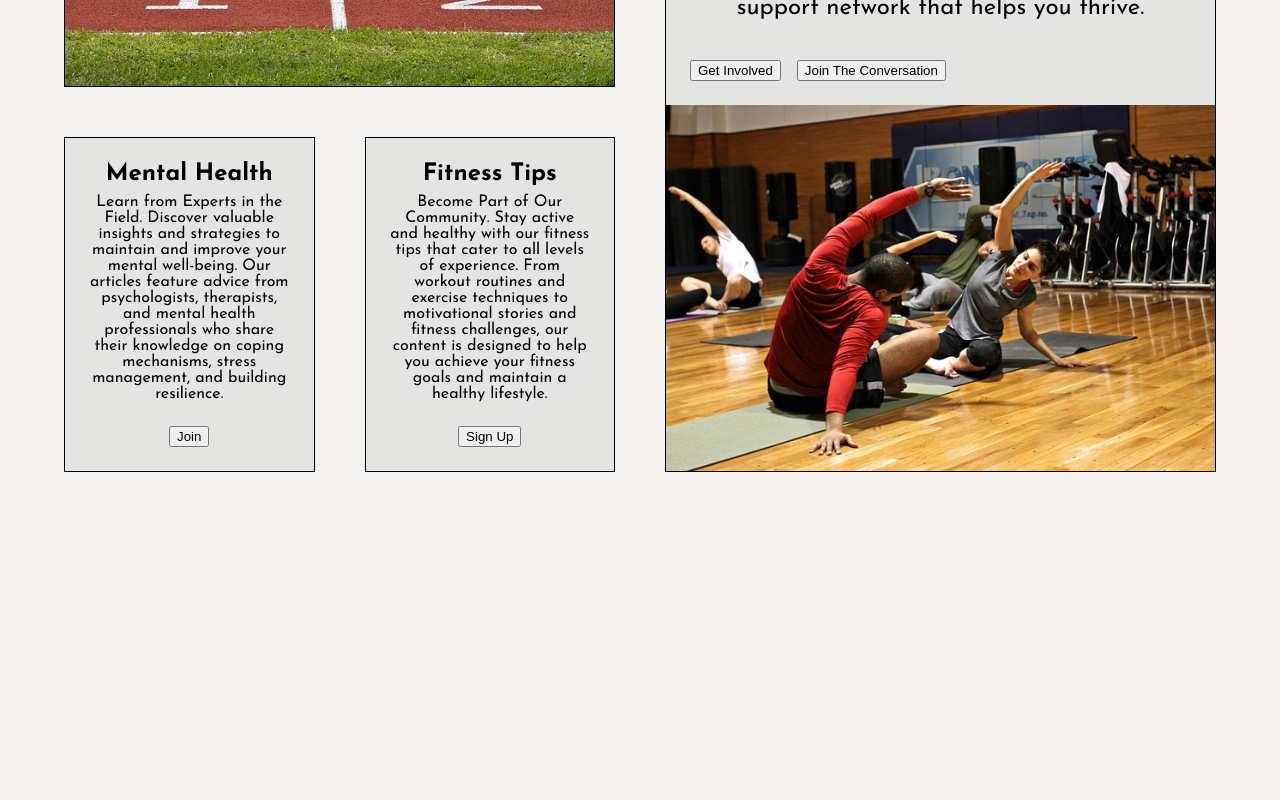
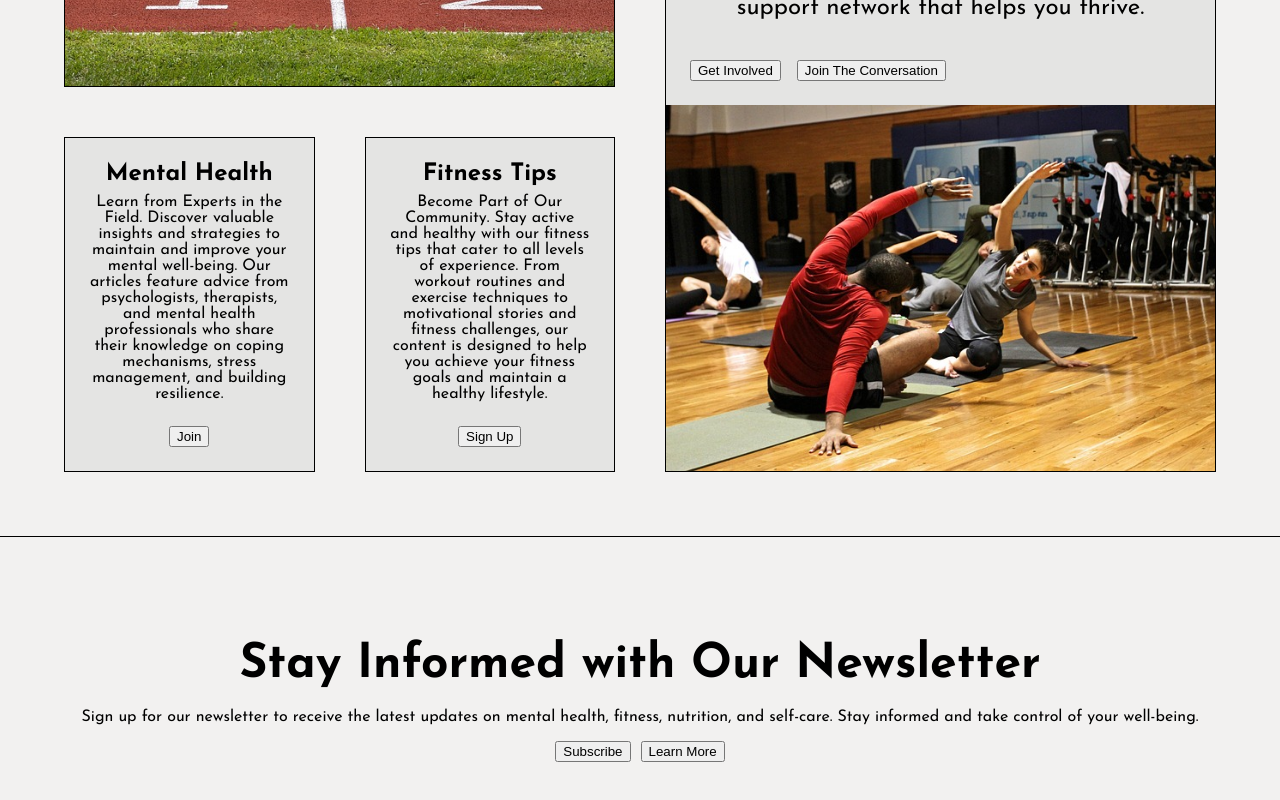
Before and after one commit to mertcancaglayan/react-health-website, a React (Create React App) app: page / in a window 1280 px wide. Shown: the part 3056-3856 px from the top of the page. Before the commit the page ends 3592 px from the top, so only its background shows below. Built offline with nearby package versions, Linux system fonts and the light colour scheme.

Commit message:
add cta section

```diff
--- a/src/App.js
+++ b/src/App.js
@@ -1,5 +1,6 @@
 import "./App.css";
 import Banner from "./components/banner/Banner";
+import Cta from "./components/cta/Cta";
 import Features from "./components/features/Features";
 import HowItWorks from "./components/howitworks/HowItWorks";
 import Navbar from "./components/navbar/Navbar";
@@ -13,6 +14,7 @@ function App() {
 			<Features></Features>
 			<Testimonial></Testimonial>
 			<HowItWorks></HowItWorks>
+			<Cta></Cta>
 		</div>
 	);
 }
--- /dev/null
+++ b/src/components/cta/Cta.css
@@ -0,0 +1,6 @@
+.btnContainer {
+	display: flex;
+	align-items: center;
+	justify-content: center;
+	gap: 10px;
+}
--- /dev/null
+++ b/src/components/cta/Cta.jsx
@@ -0,0 +1,21 @@
+import React from "react";
+import "./Cta.css";
+
+function Cta() {
+	return (
+		<section className="sectionPadding">
+			<div className="ctaContainer">
+				<h2 className="title">Stay Informed with Our Newsletter</h2>
+				<p className="text">
+					Sign up for our newsletter to receive the latest updates on mental health, fitness, nutrition, and
+					self-care. Stay informed and take control of your well-being.
+				</p>
+				<div className="btnContainer">
+					<button id="subscribe">Subscribe</button>
+					<button id="learnMore"> Learn More</button>
+				</div>
+			</div>
+		</section>
+	);
+}
+export default Cta;
```
